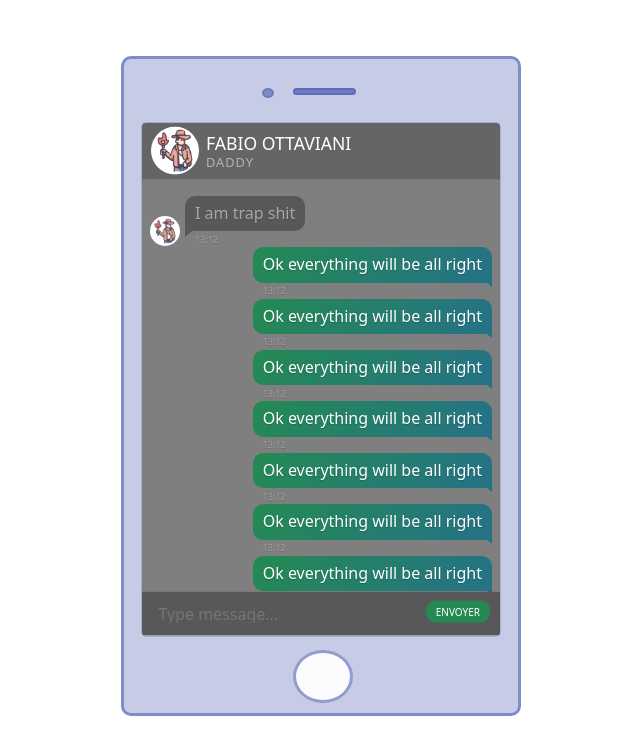
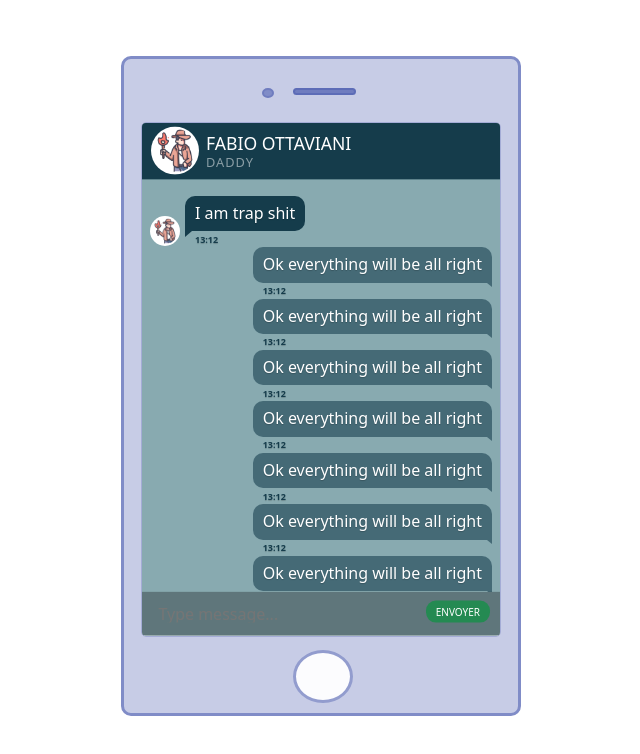
Before and after one commit to Lyokolux/serious-game-dihm, a Svelte app: page / in a window 1280 px wide. Shown: the top 754 px of the page, without its empty margins (319-959 px from the left). Built offline with nearby package versions, Linux system fonts and the light colour scheme; grey boxes are pictures that could not be loaded.

Commit message:
✨ Better theme

```diff
--- a/src/components/Chat.svelte
+++ b/src/components/Chat.svelte
@@ -125,7 +125,7 @@
     z-index: 2;
     overflow: hidden;
     box-shadow: 0 5px 30px rgba(0, 0, 0, 0.2);
-    background: rgba(0, 0, 0, 0.5);
+    background: #88AAB0;
     display: flex;
     justify-content: space-between;
     flex-direction: column;
@@ -138,7 +138,7 @@
     flex: 0 1 45px;
     position: relative;
     z-index: 2;
-    background: rgba(0, 0, 0, 0.2);
+    background: #153c4b;
     color: #fff;
     text-transform: uppercase;
     text-align: left;
--- a/src/components/Message.svelte
+++ b/src/components/Message.svelte
@@ -29,7 +29,7 @@
       </figure>
     {/if}
     {msg}
-    <div class="timestamp">{getDate()}</div>
+    <div class="timestamp fw-bold">{getDate()}</div>
   </div>
 {/if}
 
@@ -58,9 +58,10 @@
   .message {
     clear: both;
     float: left;
+    color: white;
     padding: 6px 10px 7px;
     border-radius: 10px 10px 10px 0;
-    background: rgba(0, 0, 0, 0.3);
+    background: rgb(21, 60, 75);
     margin: 8px 0;
     font-size: 1rem;
     line-height: 1.4;
@@ -72,14 +73,14 @@
       position: absolute;
       bottom: -15px;
       font-size: 9px;
-      color: rgba(255, 255, 255, 0.3);
+      color: rgb(21, 60, 75);
     }
 
     &::before {
       content: '';
       position: absolute;
       bottom: -6px;
-      border-top: 6px solid rgba(0, 0, 0, 0.3);
+      border-top: 6px solid rgb(21, 60, 75);
       left: 0;
       border-right: 7px solid transparent;
     }
@@ -108,7 +109,7 @@
       float: right;
       color: #fff;
       text-align: right;
-      background: linear-gradient(120deg, #248a52, #257287);
+      background: #456A76;
       border-radius: 10px 10px 0 10px;
 
       &::before {
@@ -116,7 +117,7 @@
         right: 0;
         border-right: none;
         border-left: 5px solid transparent;
-        border-top: 4px solid #257287;
+        border-top: 4px solid #456A76;
         bottom: -4px;
       }
     }
```
